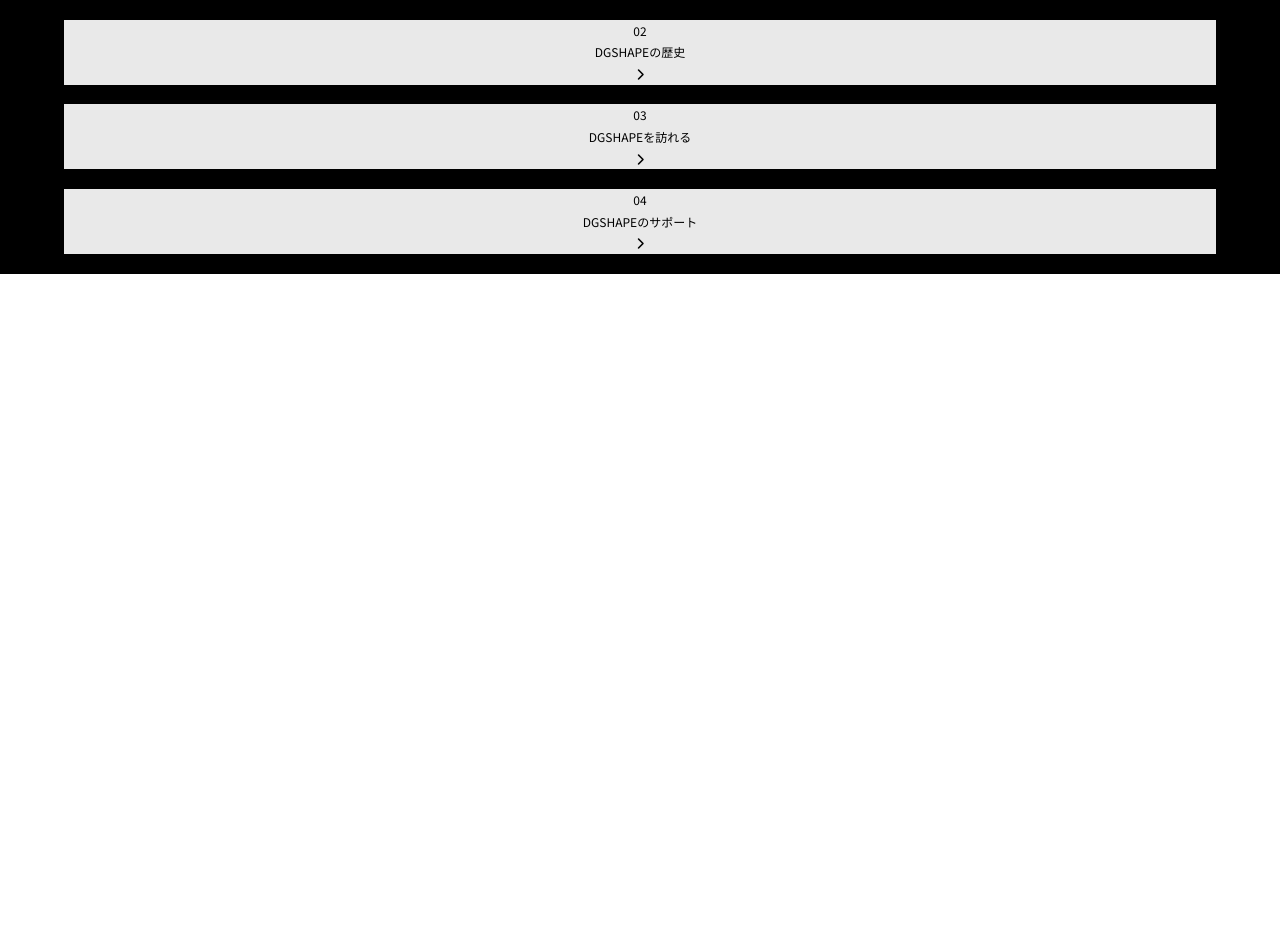
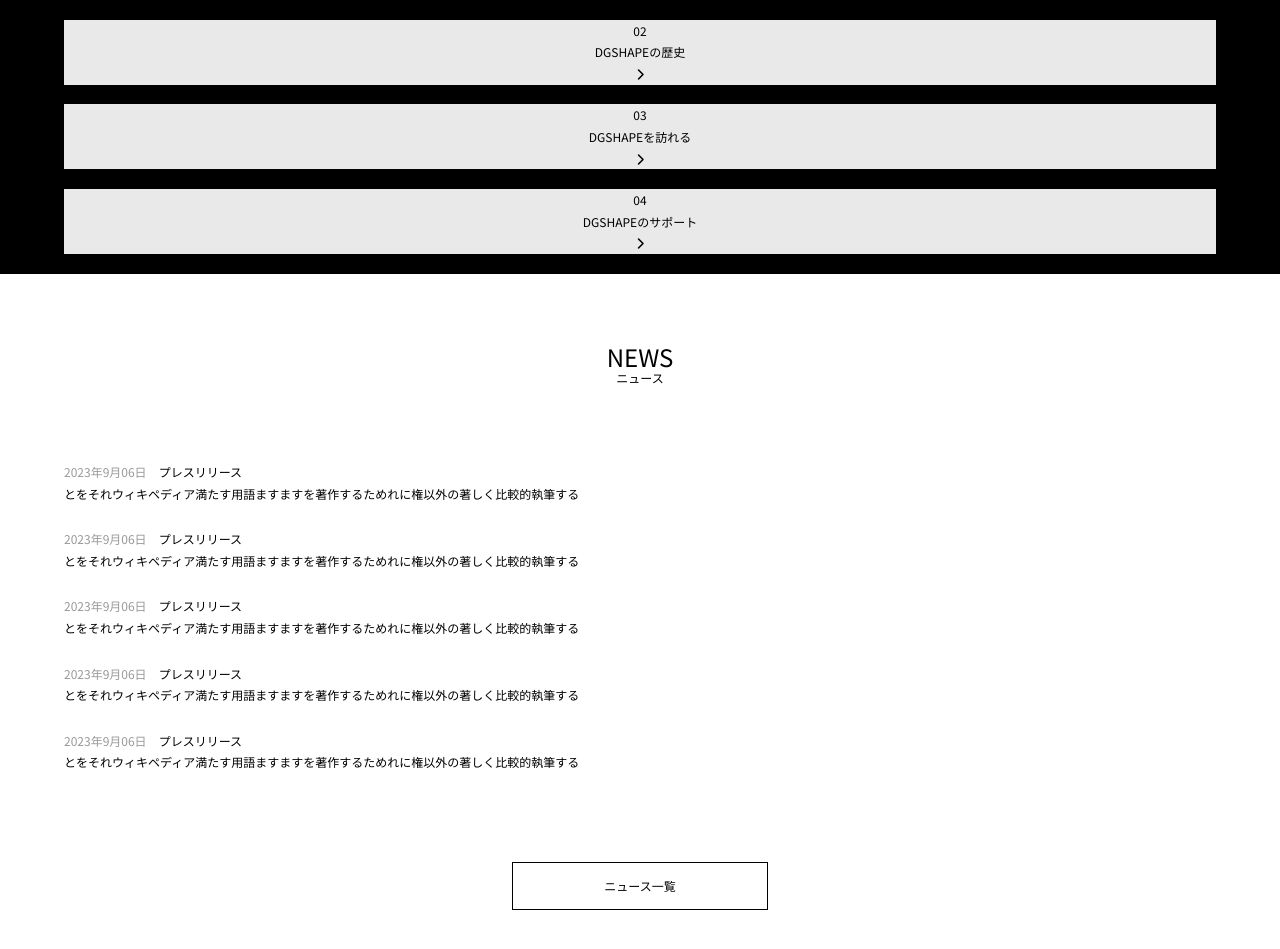
Before and after one commit to hydrangeas/learn-html, a plain HTML site: page index.html in a window 1280 px wide. Shown: the part 3134-4083 px from the top of the page. Before the commit the page ends 3408 px from the top, so only its background shows below. Drawn offline with Linux system fonts and the light colour scheme; some packages are replaced by stand-ins of ours.

Commit message:
newsを追加

```diff
--- a/index.html
+++ b/index.html
@@ -175,6 +175,74 @@
     </div>
 
     <!-- News -->
+    <div class="category">
+      <div class="category-header">
+        <header class="category-header-title">NEWS</header>
+        <div class="category-header-description">ニュース</div>
+      </div>
+
+      <div class="news-items">
+        <div class="news-item">
+          <a href="" class="news-detail">
+            <div class="news-meta">
+              <div class="news-posted">2023年9月06日</div>
+              <div class="news-category">プレスリリース</div>
+            </div>
+            <div class="news-title">
+              とをそれウィキペディア満たす用語ますますを著作するためれに権以外の著しく比較的執筆する
+            </div>
+          </a>
+        </div>
+        <div class="news-item">
+          <a href="" class="news-detail">
+            <div class="news-meta">
+              <div class="news-posted">2023年9月06日</div>
+              <div class="news-category">プレスリリース</div>
+            </div>
+            <div class="news-title">
+              とをそれウィキペディア満たす用語ますますを著作するためれに権以外の著しく比較的執筆する
+            </div>
+          </a>
+        </div>
+        <div class="news-item">
+          <a href="" class="news-detail">
+            <div class="news-meta">
+              <div class="news-posted">2023年9月06日</div>
+              <div class="news-category">プレスリリース</div>
+            </div>
+            <div class="news-title">
+              とをそれウィキペディア満たす用語ますますを著作するためれに権以外の著しく比較的執筆する
+            </div>
+          </a>
+        </div>
+        <div class="news-item">
+          <a href="" class="news-detail">
+            <div class="news-meta">
+              <div class="news-posted">2023年9月06日</div>
+              <div class="news-category">プレスリリース</div>
+            </div>
+            <div class="news-title">
+              とをそれウィキペディア満たす用語ますますを著作するためれに権以外の著しく比較的執筆する
+            </div>
+          </a>
+        </div>
+        <div class="news-item">
+          <a href="" class="news-detail">
+            <div class="news-meta">
+              <div class="news-posted">2023年9月06日</div>
+              <div class="news-category">プレスリリース</div>
+            </div>
+            <div class="news-title">
+              とをそれウィキペディア満たす用語ますますを著作するためれに権以外の著しく比較的執筆する
+            </div>
+          </a>
+        </div>
+
+        <div class="news-list-button">
+          <a href="#" class="news-list-button-text">ニュース一覧</a>
+        </div>
+      </div>
+    </div>
 
     <!-- Inquiry Button -->
 
--- a/style.css
+++ b/style.css
@@ -152,3 +152,36 @@ div.about-item {
   margin: 0 auto 1.66rem auto;
   text-align: center;
 }
+
+div.news-item {
+  width: 90vw;
+  margin: 0 auto;
+}
+div.news-item:not(:last-child) {
+  padding-bottom: 2rem;
+}
+div.news-meta {
+  display: flex;
+  flex-direction: row;
+  justify-content: flex-start;
+}
+div.news-posted {
+  color: #999;
+}
+div.news-category {
+  padding-left: 1rem;
+}
+div.news-list-button {
+  width: 21.3rem;
+  height: 4rem;
+  position: relative;
+  margin: 5.4rem auto;
+  border: #000 solid 1px;
+}
+a.news-list-button-text {
+  position: absolute;
+  top: 50%;
+  left: 50%;
+  transform: translate(-50%, -50%);
+  -webkit-transform: translate(-50%, -50%);
+}
```
